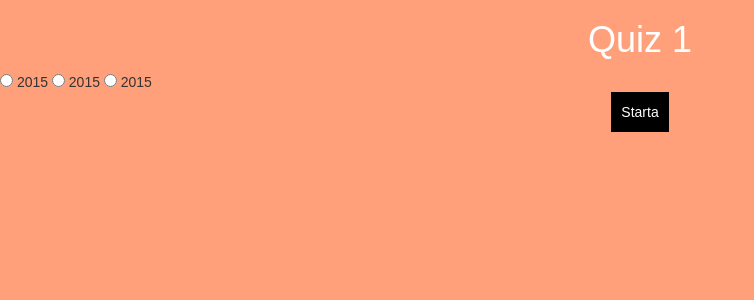
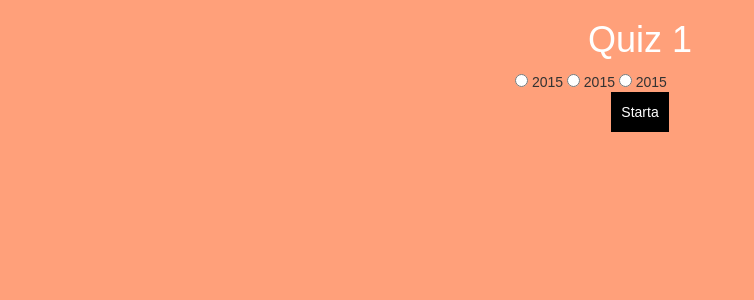
Before and after one commit to sandraliljegren/Quizproject, a Django app: page /quiz/1/ in a window 1280 px wide. Shown: the top 300 px of the page, without its empty margins (0-754 px from the left). Run offline with Django 3.2, Linux system fonts and the light colour scheme; some libraries are stand-ins or nearby versions.

Commit message:
Centrerade radio form

```diff
--- a/static/style.css
+++ b/static/style.css
@@ -31,3 +31,7 @@ img {
     margin: auto;
     width: 40%;
 }
+form {
+	margin: 0 auto;
+	width:250px;
+}
```
